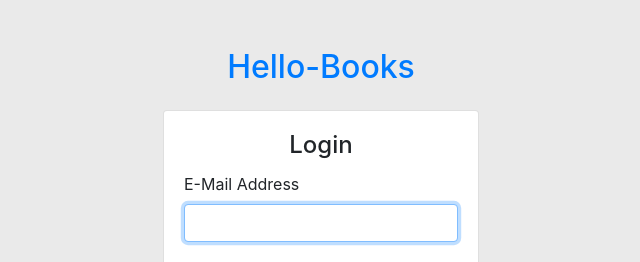
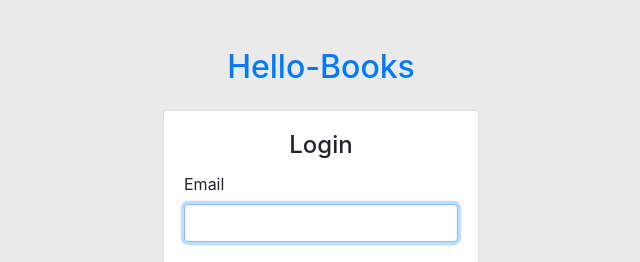
Before and after one commit to brian-mecha/hello-books-React, a React (Create React App) app: page /login in a window 1280 px wide. Shown: the top 262 px of the page, without its empty margins (319-959 px from the left). Built offline with nearby package versions, Linux system fonts and the light colour scheme.

Commit message:
Adds redirects on form submit

```diff
--- a/src/components/Login.js
+++ b/src/components/Login.js
@@ -74,7 +74,7 @@
 
                   <form method="GET" onSubmit={this.login}>
                     <div className="form-group">
-                      <label htmlFor="email">E-Mail Address</label>
+                      <label htmlFor="email">Email</label>
                       <input
                         id="email"
                         type="email"
--- a/src/components/Register.js
+++ b/src/components/Register.js
@@ -23,7 +23,7 @@
       .then(rep => {
         if(rep.status==='success'){
           this.setState({ error: false, message: rep.data.message });
-          localStorage.setItem('access_token',rep.access_token);
+          this.props.history.push("/login");
         }
         else{
           this.setState({ error: true, message: rep.data.message });
--- a/src/components/templates/EditBook.js
+++ b/src/components/templates/EditBook.js
@@ -6,7 +6,10 @@
 export default class EditBook extends React.Component {
   constructor() {
     super();
-    this.state = { book: [] };
+    this.state = {
+      book: [],
+      // edited: {}
+    };
   }
 
   getOneBook(id) {
@@ -18,6 +21,7 @@
   componentDidMount() {
     const bookID = this.props.match.params.id;
     this.getOneBook(bookID);
+    // this.props.getSingleBookData(bookID)
 
   }
 
@@ -25,11 +29,9 @@
     let edited = {};
     edited[e.target.name] = e.target.value;
     this.setState(edited);
-    // this.setState({
-    //   book: edited,
-    // });
-    console.log(this.state)
+    // console.log(this.state)
   };
+
   update = e => {
     e.preventDefault();
     editBook(this.edited)
@@ -84,6 +86,7 @@
                       className="form-control"
                       id="description"
                       name="description"
+                      onChange={this.handleChange}
                       value={book.description}
                       rows="3"
                       placeholder="Book Description"
@@ -99,6 +102,7 @@
                       className="form-control"
                       id="author"
                       name="author"
+                      onChange={this.handleChange}
                       value={book.author}
                       placeholder="Book Author"
                     />
--- a/src/utils/api.js
+++ b/src/utils/api.js
@@ -1,7 +1,5 @@
 import axios from "axios";
 
-// const BASE_URL = 'https://hello-booksc3.herokuapp.com/api/v2';
-// const BASE_URL = "http://127.0.0.1:5000/api/v2";
 const BASE_URL = process.env.REACT_APP_base_url;
 const request_header = {
   "Content-Type": "application/json",
@@ -29,6 +27,7 @@
     headers: request_header
   }).then(response => response.data)
   .catch(error => {
+    console.log(error.response)
     return error.response.data;
   });
 }
```
Also changed, not shown: src/components/BorrowingHistory.js (line endings or trailing spaces).
